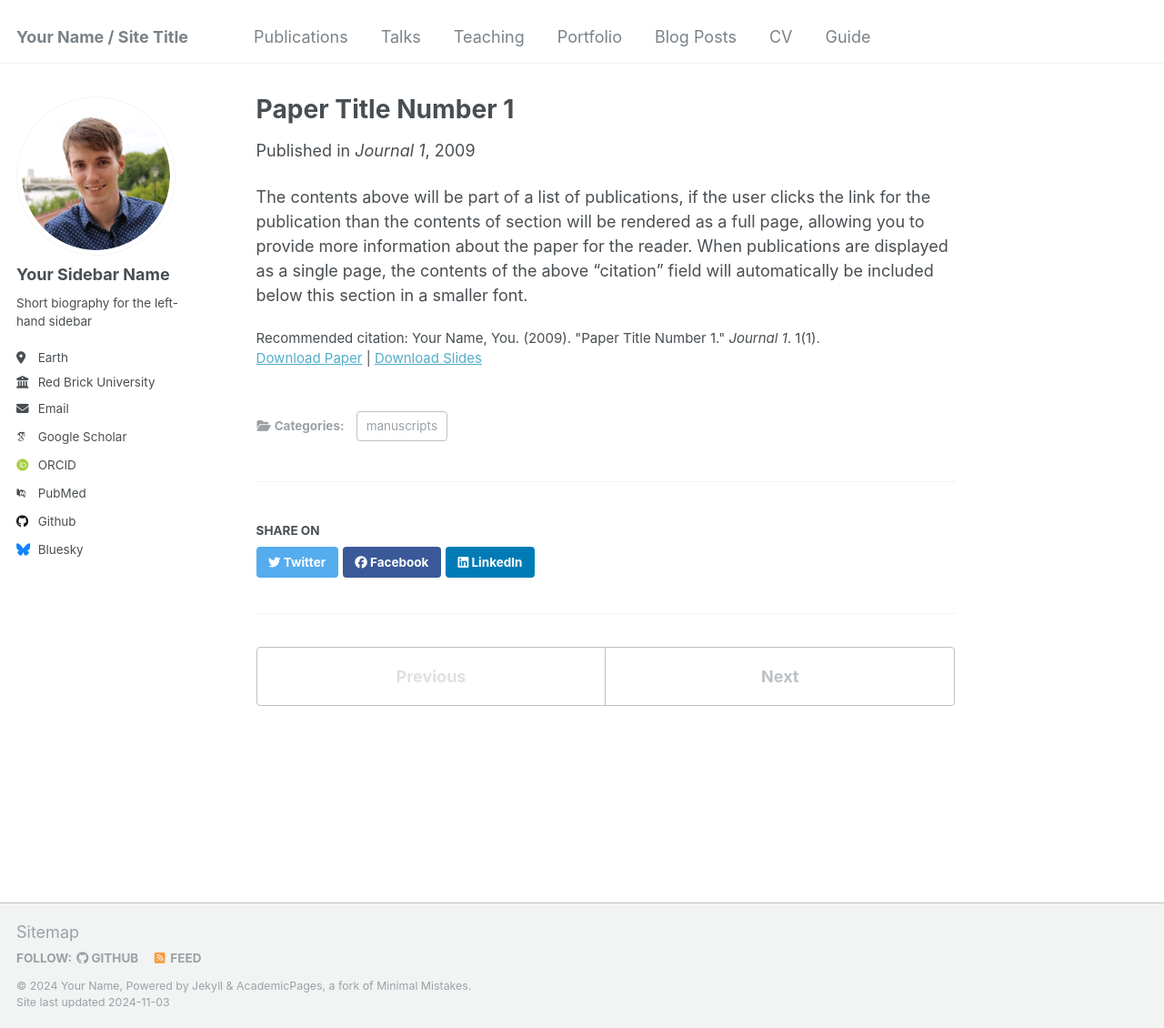
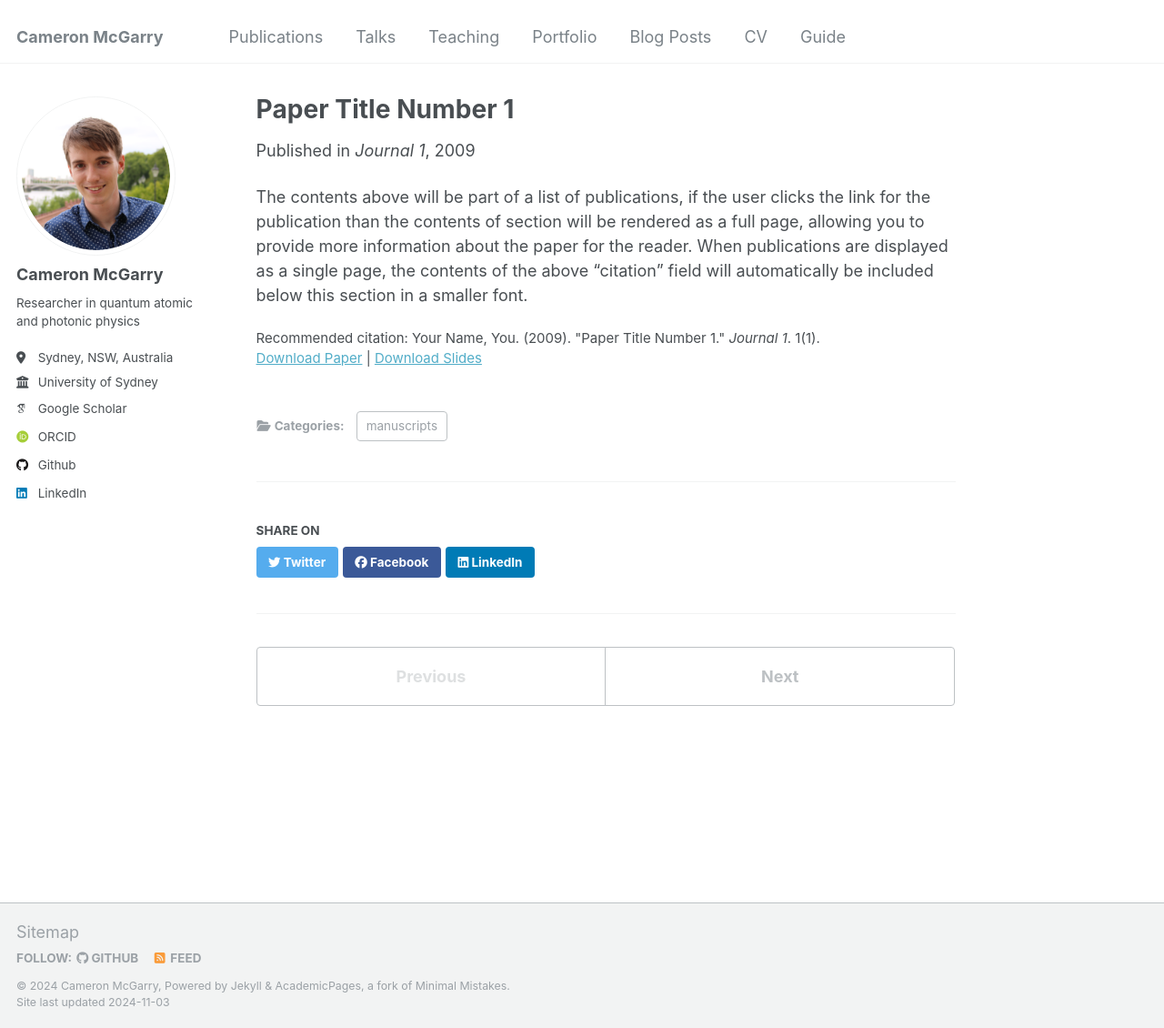
Before and after one commit to mcgarc/mcgarc.github.io, a Jekyll site: the page built from _publications/2024-07-24-microstructured-fibre-perspective.md, in a window 1280 px wide and 1130 px high. Shown: the whole window at 91% size. Built offline with Jekyll 4.4.1, drawn with Linux system fonts in a browser that asks for light colours; some web fonts are replaced.

Commit message:
Personalise site config

```diff
--- a/_config.yml
+++ b/_config.yml
@@ -8,13 +8,13 @@
 
 # Basic Site Settings
 locale                   : "en-US"
-title                    : "Your Name / Site Title"
+title                    : "Cameron McGarry"
 title_separator          : "-"
-name                     : &name "Your Name"
-description              : &description "personal description"
-url                      : https://academicpages.github.io # the base hostname & protocol for your site e.g. "https://mmistakes.github.io"
+name                     : &name "Cameron McGarry"
+description              : &description "I am a quantum physicist"
+url                      : https://cmcgarry.co.uk # the base hostname & protocol for your site e.g. "https://mmistakes.github.io"
 baseurl                  : "" # the subpath of your site, e.g. "/blog"
-repository               : "academicpages/academicpages.github.io"
+repository               : "mcgarc/mcgarc.github.io"
 
 # Site Author - The following control what appear as part of the author content on the side bar.
 #               If a field is blank the icon and link will not appear, otherwise it will be shown.
@@ -22,21 +22,21 @@ repository               : "academicpages/academicpages.github.io"
 author:
   # Biographic information
   avatar           : "profile.png"
-  name             : "Your Sidebar Name"
+  name             : "Cameron McGarry"
   pronouns         : # example: "she/her"
-  bio              : "Short biography for the left-hand sidebar"
-  location         : "Earth"
-  employer         : "Red Brick University"
+  bio              : "Researcher in quantum atomic and photonic physics"
+  location         : "Sydney, NSW, Australia"
+  employer         : "University of Sydney"
   uri              : # URL
-  email            : "none@example.org"
+  email            : # "none@example.org"
 
   # Academic websites
   arxiv            : # URL - Update with the correct link to your profile
-  googlescholar    : "https://scholar.google.com/citations?user=PS_CX0AAAAAJ"
+  googlescholar    : "https://scholar.google.com.au/citations?user=C-rvZRwAAAAJ"
   impactstory      : # URL
-  orcid            : "http://orcid.org/yourorcidurl"
+  orcid            : "https://orcid.org/0000-0002-3807-5476"
   semantic         : # URL
-  pubmed           : "https://www.ncbi.nlm.nih.gov/pubmed/?term=john+snow"
+  pubmed           : # "https://www.ncbi.nlm.nih.gov/pubmed/?term=john+snow"
   researchgate     : # URL
   scopus           : # URL
 
@@ -44,12 +44,12 @@ author:
   bitbucket        : # Username - Update with your username on the site
   codepen          : # Username
   dribbble         : # Username
-  github           : "academicpages"
+  github           : "mcgarc"
   kaggle           : # Username
   stackoverflow    : # User number or user number and name (i.e., use "1" or "1/jeff-atwood")
 
   # Social media
-  bluesky          : "bsky.app" # Replace this with you Bluesky username
+  bluesky          : # "bsky.app" # Replace this with you Bluesky username
   facebook         : # Username
   flickr           : # Username
   foursquare       : # Username
@@ -58,7 +58,7 @@ author:
   keybase          : # Username
   instagram        : # Username
   lastfm           : # Username
-  linkedin         : # Username
+  linkedin         : cameronmcgarry
   mastodon         : # URL
   medium           : # URL
   pinterest        : # Username
@@ -82,6 +82,8 @@ publication_category:
     title: 'Journal Articles'
   conferences:
     title: 'Conference Papers'
+  thesis:
+    title: 'PhD Thesis'
 
 # Site Settings
 teaser                   :  # filename of teaser fallback teaser image placed in /images/, .e.g. "500x300.png"
```
Also changed, not shown: _publications/2024-07-24-microstructured-fibre-perspective.md (renamed from _publications/2009-10-01-paper-title-number-1.md).
